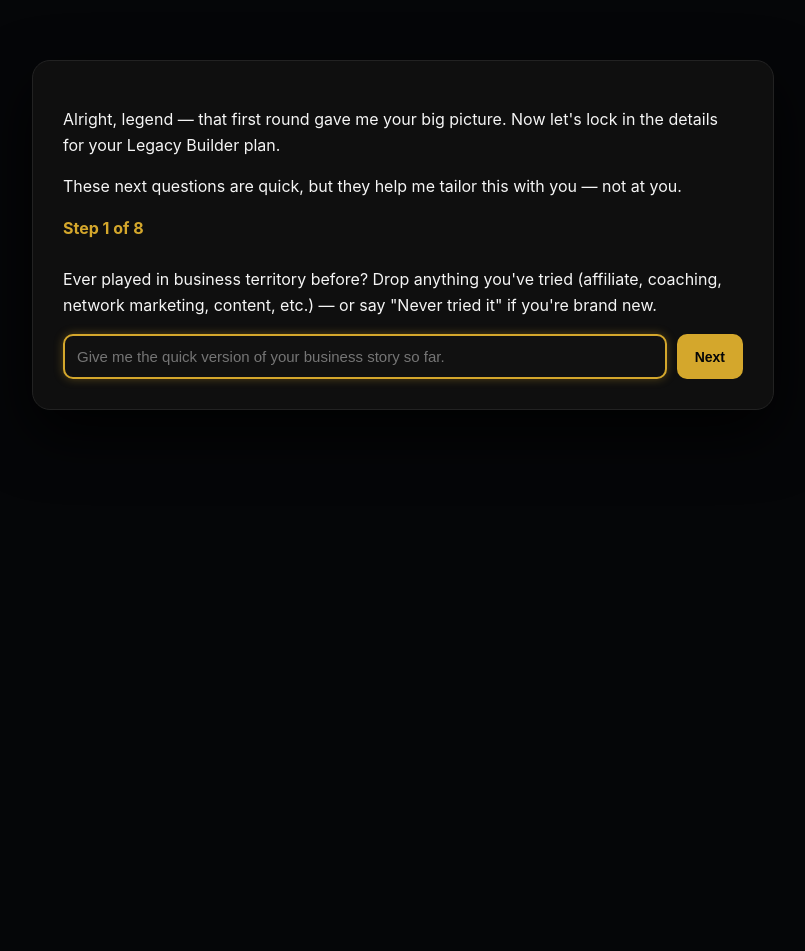
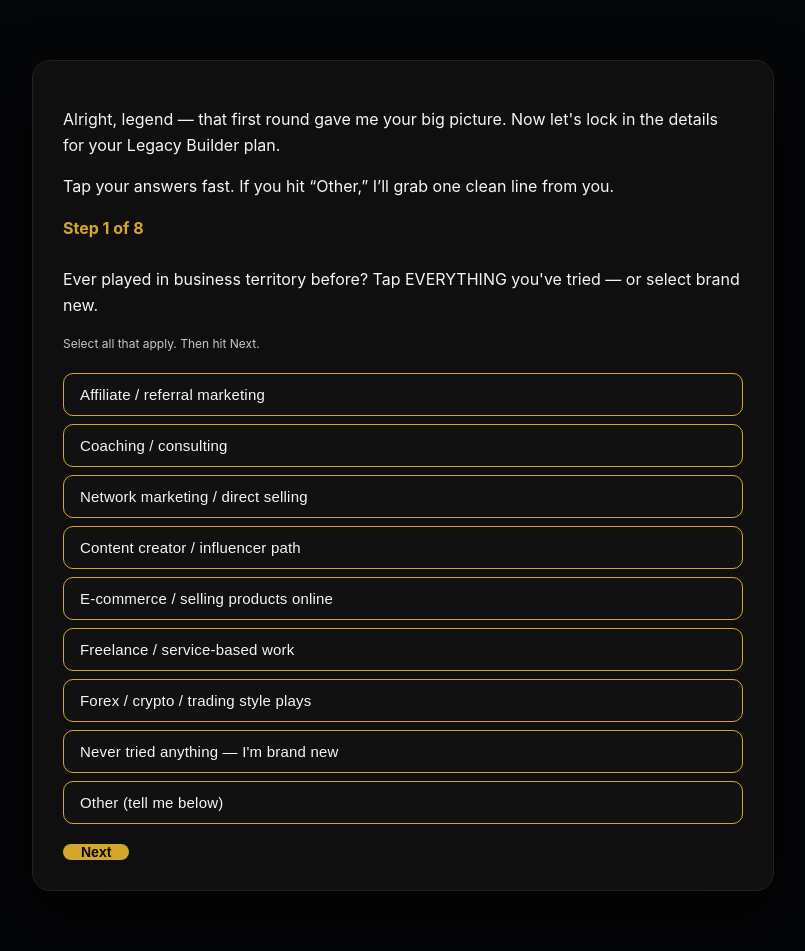
Before and after one commit to homecareers/legacy-builder-deepdive-bot, a Flask app: page / in a window 1280 px wide. Shown: the whole page, without its empty margins (237-1042 px from the left). Before the commit the page ends 410 px from the top, so only its background shows below. Run offline with Flask 3, Linux system fonts and the light colour scheme.

Commit message:
Update chat.html

```diff
--- a/templates/chat.html
+++ b/templates/chat.html
@@ -54,6 +54,7 @@
       transition: all 0.22s ease;
       text-align: left;
       letter-spacing: 0.2px;
+      position: relative;
     }
 
     .options button:hover {
@@ -63,13 +64,29 @@
       box-shadow: 0 0 18px rgba(212,167,44,0.45);
     }
 
+    /* Selected state for multi-select */
+    .options button.selected {
+      background: rgba(212,167,44,0.15);
+      border-color: #D4A72C;
+      box-shadow: inset 0 0 0 1px #D4A72C;
+    }
+    .options button.selected::after {
+      content: "✓";
+      position: absolute;
+      right: 14px;
+      top: 50%;
+      transform: translateY(-50%);
+      color: #D4A72C;
+      font-weight: 800;
+    }
+
     .input-wrap {
       display: flex;
       gap: 10px;
       margin-top: 16px;
     }
 
-    .input-wrap input {
+    .input-wrap input, .input-wrap textarea {
       flex: 1;
       padding: 12px;
       border-radius: 10px;
@@ -78,9 +95,15 @@
       color: #f5f5f5;
       font-size: 15px;
       box-sizing: border-box;
+      font-family: 'Inter', Arial, sans-serif;
     }
 
-    .input-wrap input:focus {
+    .input-wrap textarea {
+      min-height: 110px;
+      resize: vertical;
+    }
+
+    .input-wrap input:focus, .input-wrap textarea:focus {
       outline: none;
       border-color: #D4A72C;
       box-shadow: 0 0 10px rgba(212,167,44,0.35);
@@ -92,7 +115,7 @@
       border: none;
       background: #D4A72C;
       color: #050608;
-      font-weight: 600;
+      font-weight: 700;
       font-size: 14px;
       cursor: pointer;
       white-space: nowrap;
@@ -104,11 +127,16 @@
       box-shadow: 0 0 14px rgba(212,167,44,0.55);
     }
 
+    .help {
+      font-size: 12px;
+      opacity: 0.8;
+      margin-top: 6px;
+    }
+
     .loading {
       color: #D4A72C;
       font-style: italic;
     }
-
     .loading::after {
       content: "...";
       animation: dots 1.5s infinite;
@@ -140,18 +168,30 @@
     const chat = document.getElementById('chat');
     const BACKEND_URL = "/submit";
 
-    // ---------------------- Deep-Dive Questions (7–14, NO PHONE) ---------------------- //
+    // ---------------------- Deep-Dive Questions (NO PHONE) ---------------------- //
     const surveyFlow = [
       {
         id: "q7_history",
-        type: "text",
+        type: "multi",
         question:
-          "Ever played in business territory before? Drop anything you've tried (affiliate, coaching, network marketing, content, etc.) — or say \"Never tried it\" if you're brand new.",
-        placeholder: "Give me the quick version of your business story so far."
+          "Ever played in business territory before? Tap EVERYTHING you've tried — or select brand new.",
+        help: "Select all that apply. Then hit Next.",
+        options: [
+          "Affiliate / referral marketing",
+          "Coaching / consulting",
+          "Network marketing / direct selling",
+          "Content creator / influencer path",
+          "E-commerce / selling products online",
+          "Freelance / service-based work",
+          "Forex / crypto / trading style plays",
+          "Never tried anything — I'm brand new",
+          "Other (tell me below)"
+        ],
+        otherValue: "Other (tell me below)"
       },
       {
         id: "q8_goal_style",
-        type: "options",
+        type: "single",
         question: "When you go after a big goal, which style feels MOST like you?",
         options: [
           "I want a clear step-by-step game plan.",
@@ -170,26 +210,57 @@
       },
       {
         id: "q9_obstacles",
-        type: "text",
+        type: "multi",
         question:
-          "When you've chased big dreams before — in business or wellness — what usually tripped you up? Time, fear, energy, guidance, something else?",
-        placeholder: "Be real here so we don't repeat the same pattern."
+          "When you've chased big dreams before — what usually tripped you up?",
+        help: "Select all that apply. Then hit Next.",
+        options: [
+          "No clear system",
+          "No real mentor",
+          "Overthinking / second-guessing",
+          "Life chaos / inconsistent schedule",
+          "Confidence dips",
+          "Energy / health not dialed in",
+          "Tried alone too long",
+          "Fear of being seen / judged",
+          "I've never seriously chased a big goal yet",
+          "Other (tell me below)"
+        ],
+        otherValue: "Other (tell me below)"
       },
       {
         id: "q10_personal_wins",
-        type: "text",
+        type: "multi",
         question:
           "Outside of money, what personal wins matter most to you in the next 6–12 months?",
-        placeholder:
-          "For example: confidence, energy, time freedom, being a stronger example, etc."
+        help: "Select all that apply. Then hit Next.",
+        options: [
+          "More confidence",
+          "More energy daily",
+          "Time freedom",
+          "Stronger leadership / self-discipline",
+          "Being a better example for family",
+          "Calm + clarity (less mental noise)",
+          "Community / belonging",
+          "A routine I can actually sustain",
+          "Other (tell me below)"
+        ],
+        otherValue: "Other (tell me below)"
       },
       {
         id: "q11_ideal_coach",
-        type: "text",
+        type: "single",
         question:
           "Picture your ideal coach. What do you want MOST from them?",
-        placeholder:
-          "Give me your wishlist: plan, accountability, real talk, community, etc."
+        options: [
+          "A clear step-by-step plan",
+          "Accountability + check-ins",
+          "Straight talk / high standards",
+          "Strategy + long-term vision",
+          "Community + team rhythm",
+          "Other (tell me below)"
+        ],
+        otherValue: "Other (tell me below)"
       },
       {
         id: "q12_online_presence",
@@ -210,6 +281,7 @@
 
     let step = 0;
     let answers = {};
+    let multiSelections = new Set();
 
     function showBotMessage(msg) {
       chat.innerHTML += `<div class="message bot">${msg}</div>`;
@@ -232,11 +304,18 @@
       if (loading) loading.remove();
     }
 
+    function clearInputs() {
+      document.querySelectorAll('.input-wrap, .options').forEach(el => el.remove());
+    }
+
     function askNext() {
       if (step >= surveyFlow.length) {
         finishSurvey();
         return;
       }
+
+      clearInputs();
+      multiSelections.clear();
 
       const q = surveyFlow[step];
       showLoading();
@@ -245,32 +324,46 @@
         hideLoading();
         const label = `Step ${step + 1} of ${surveyFlow.length}`;
         showBotMessage(`<strong>${label}</strong>\n\n${q.question}`);
+        if (q.help) showBotMessage(`<div class="help">${q.help}</div>`);
         renderInput(q);
-      }, 700);
+      }, 650);
     }
 
     function renderInput(q) {
-      // clear any stray input-wrap/options before rendering
-      document.querySelectorAll('.input-wrap, .options').forEach(el => el.remove());
-
-      if (q.type === "options") {
+      if (q.type === "single" || q.type === "multi") {
         let optionsHTML = "<div class='options'>";
         q.options.forEach(opt => {
           const safe = opt.replace(/\\/g, "\\\\").replace(/'/g, "\\'");
-          optionsHTML += `<button onclick="selectOption('${safe}')">${opt}</button>`;
+          if (q.type === "single") {
+            optionsHTML += `<button onclick="selectSingle('${safe}')">${opt}</button>`;
+          } else {
+            optionsHTML += `<button onclick="toggleMulti('${safe}', this)">${opt}</button>`;
+          }
         });
+
         optionsHTML += "</div>";
+
+        // Multi-select needs a Next button
+        if (q.type === "multi") {
+          optionsHTML += `
+            <div class="input-wrap">
+              <button class="next-btn" onclick="confirmMulti()">Next</button>
+            </div>
+          `;
+        }
+
         chat.innerHTML += optionsHTML;
       } else {
         const placeholder = q.placeholder || "Type your answer and press Enter.";
         const inputType = q.type === "email" ? "email" : "text";
+        const isLong = q.id === "q12_online_presence" || q.id === "q8a_style_notes";
 
         chat.innerHTML += `
           <div class="input-wrap">
-            <input id="textInput"
-                   type="${inputType}"
-                   placeholder="${placeholder.replace(/"/g, '&quot;')}"
-                   onkeydown="if(event.key==='Enter'){submitTextAnswer();}">
+            ${isLong
+              ? `<textarea id="textInput" placeholder="${placeholder.replace(/"/g, '&quot;')}" onkeydown="if(event.key==='Enter' && !event.shiftKey){event.preventDefault();submitTextAnswer();}"></textarea>`
+              : `<input id="textInput" type="${inputType}" placeholder="${placeholder.replace(/"/g, '&quot;')}" onkeydown="if(event.key==='Enter'){submitTextAnswer();}">`
+            }
             <button class="next-btn" onclick="submitTextAnswer()">Next</button>
           </div>
         `;
@@ -281,17 +374,105 @@
       chat.scrollTop = chat.scrollHeight;
     }
 
-    function selectOption(option) {
-      document.querySelectorAll('.options').forEach(div => div.remove());
+    // ---------- SINGLE SELECT ----------
+    function selectSingle(option) {
+      clearInputs();
       showUserMessage(option);
 
       const q = surveyFlow[step];
+
+      // If "Other" on single-select, ask for text before moving on
+      if (q.otherValue && option === q.otherValue) {
+        answers[q.id] = option;
+        askOtherText(q);
+        return;
+      }
+
       answers[q.id] = option;
-
       step++;
-      setTimeout(askNext, 350);
+      setTimeout(askNext, 300);
     }
 
+    // ---------- MULTI SELECT ----------
+    function toggleMulti(option, btn) {
+      if (multiSelections.has(option)) {
+        multiSelections.delete(option);
+        btn.classList.remove("selected");
+      } else {
+        multiSelections.add(option);
+        btn.classList.add("selected");
+      }
+    }
+
+    function confirmMulti() {
+      const q = surveyFlow[step];
+
+      if (multiSelections.size === 0) {
+        showBotMessage("Pick at least one so I can coach you clean.");
+        return;
+      }
+
+      const picked = Array.from(multiSelections);
+
+      // if "Other" picked, store picks and ask for text
+      if (q.otherValue && multiSelections.has(q.otherValue)) {
+        answers[q.id] = picked;
+        clearInputs();
+        showUserMessage(picked.join(", "));
+        askOtherText(q);
+        return;
+      }
+
+      answers[q.id] = picked;
+      clearInputs();
+      showUserMessage(picked.join(", "));
+      step++;
+      setTimeout(askNext, 300);
+    }
+
+    // ---------- OTHER TEXT ----------
+    function askOtherText(q) {
+      showBotMessage("Quickly tell me what you mean by “Other.”");
+
+      chat.innerHTML += `
+        <div class="input-wrap">
+          <textarea id="otherInput" placeholder="Type your 'Other' answer here..."></textarea>
+          <button class="next-btn" onclick="submitOtherText()">Next</button>
+        </div>
+      `;
+      document.getElementById("otherInput").focus();
+      chat.scrollTop = chat.scrollHeight;
+    }
+
+    function submitOtherText() {
+      const input = document.getElementById("otherInput");
+      if (!input) return;
+      const val = input.value.trim();
+
+      if (!val) {
+        showBotMessage("Give me one clean line so I capture this right.");
+        return;
+      }
+
+      showUserMessage(val);
+
+      const q = surveyFlow[step];
+
+      // Append other text to existing answer
+      if (Array.isArray(answers[q.id])) {
+        answers[q.id].push(`Other: ${val}`);
+      } else if (typeof answers[q.id] === "string" && answers[q.id] === q.otherValue) {
+        answers[q.id] = `Other: ${val}`;
+      } else {
+        answers[q.id] = val;
+      }
+
+      clearInputs();
+      step++;
+      setTimeout(askNext, 300);
+    }
+
+    // ---------- TEXT QUESTIONS ----------
     function submitTextAnswer() {
       const input = document.getElementById("textInput");
       if (!input) return;
@@ -303,9 +484,9 @@
         if (q.id === "q8a_style_notes") {
           showUserMessage("(Skipped)");
           answers[q.id] = "";
-          input.parentElement.remove();
+          clearInputs();
           step++;
-          setTimeout(askNext, 350);
+          setTimeout(askNext, 300);
           return;
         }
         showBotMessage("Give me a quick line here so I can dial this in with you.");
@@ -315,11 +496,12 @@
       showUserMessage(value);
       answers[q.id] = value;
 
-      input.parentElement.remove();
+      clearInputs();
       step++;
-      setTimeout(askNext, 350);
+      setTimeout(askNext, 300);
     }
 
+    // ---------- SUBMIT ----------
     function finishSurvey() {
       const email = (answers["q14_best_email"] || "").trim();
       if (!email) {
@@ -362,20 +544,25 @@
       });
     }
 
+    // ---------- INTRO ----------
     window.onload = () => {
       showBotMessage(
         "Alright, legend — that first round gave me your big picture. Now let's lock in the details for your Legacy Builder plan."
       );
       setTimeout(() => {
         showBotMessage(
-          "These next questions are quick, but they help me tailor this with you — not at you."
+          "Tap your answers fast. If you hit “Other,” I’ll grab one clean line from you."
         );
         setTimeout(askNext, 900);
       }, 900);
     };
 
-    window.selectOption = selectOption;
+    // expose for inline handlers
+    window.selectSingle = selectSingle;
+    window.toggleMulti = toggleMulti;
+    window.confirmMulti = confirmMulti;
     window.submitTextAnswer = submitTextAnswer;
+    window.submitOtherText = submitOtherText;
   </script>
 </body>
 </html>
```
